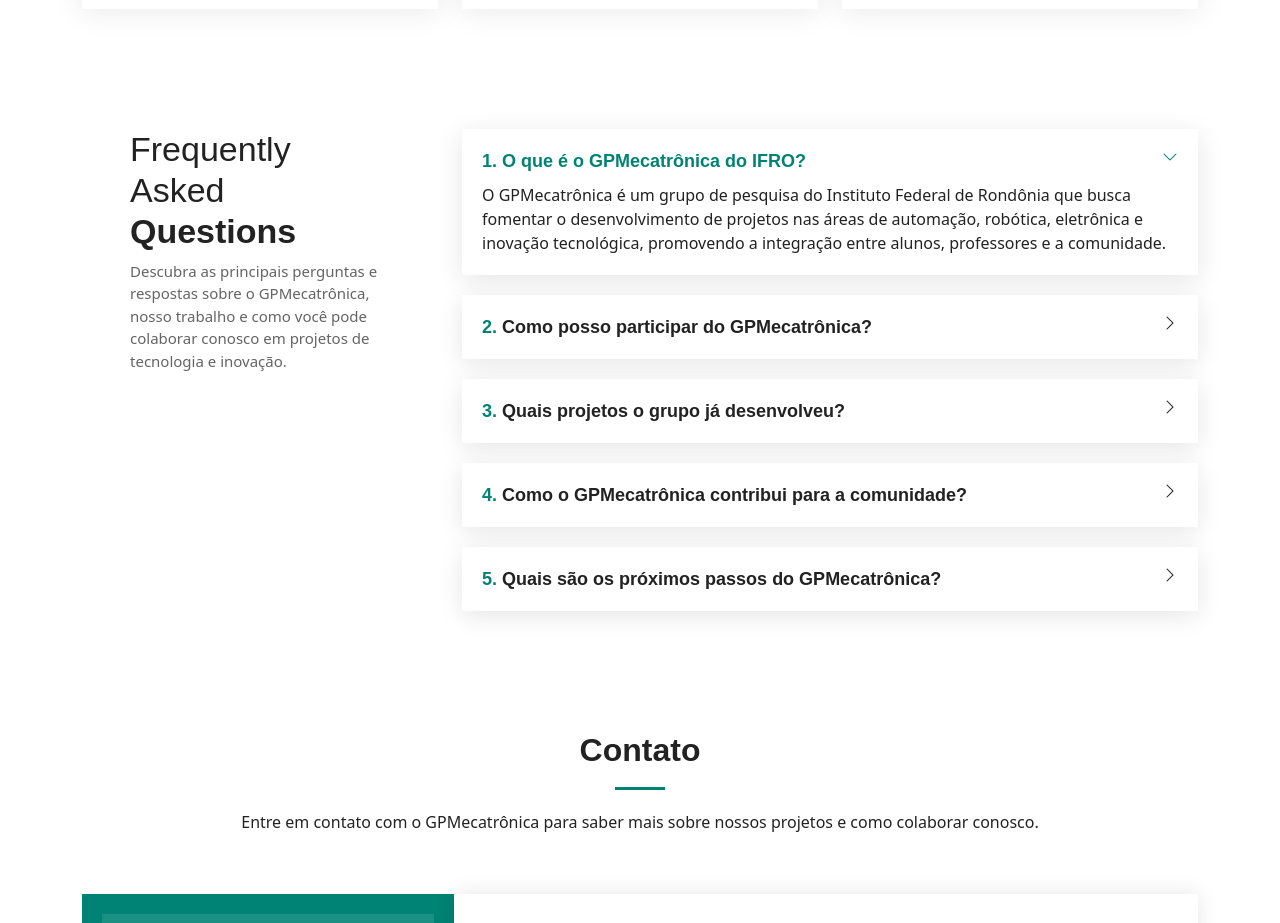
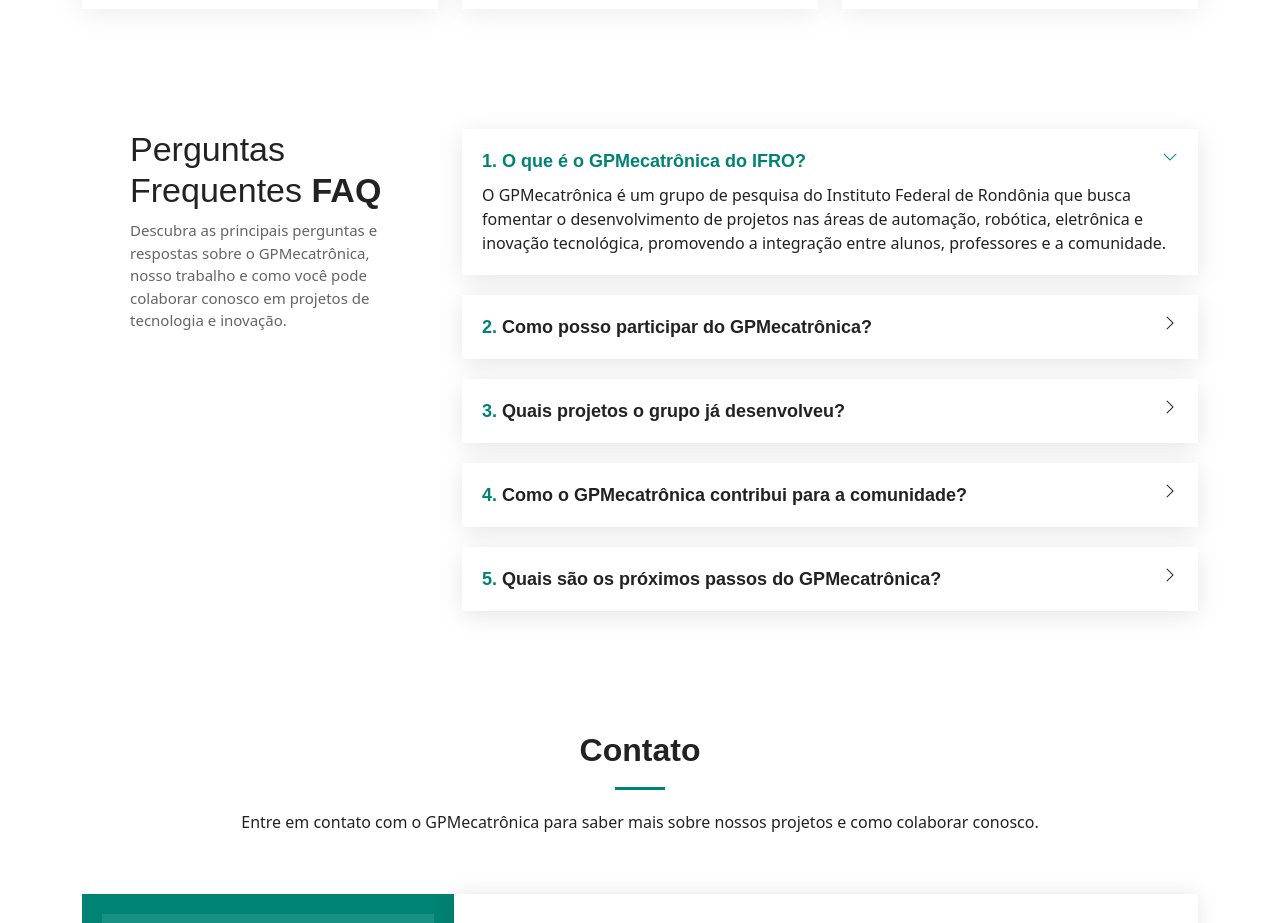
Before and after one commit to igp-conect/landing_page_gpmecatronica, a Next.js app: page / in a window 1280 px wide. Shown: the part 5440-6363 px from the top of the page. Built offline with nearby package versions, Linux system fonts and the light colour scheme.

Commit message:
Traduzir FAQ

```diff
--- a/src/app/components/FAQ.tsx
+++ b/src/app/components/FAQ.tsx
@@ -16,8 +16,8 @@
           <div className="col-lg-4" data-aos="fade-up" data-aos-delay={100}>
             <div className="content px-xl-5">
               <h3>
-                <span>Frequently Asked </span>
-                <strong>Questions</strong>
+                <span>Perguntas Frequentes </span>
+                <strong>FAQ</strong>
               </h3>
               <p>
                 Descubra as principais perguntas e respostas sobre o
```
